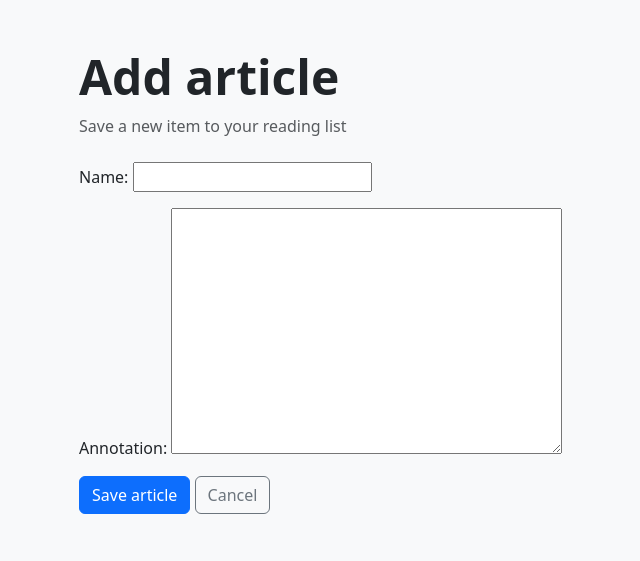
After one commit to Maria-Friess/devops-project-1, a Django app: page /articles/add/ in a window 1280 px wide. The commit adds this page. Shown: the top 561 px of the page, without its empty margins (3-643 px from the left). Run offline with Django 5.2, Linux system fonts and the light colour scheme.

Commit message:
Create a Django ModelForm, a view, a URL route (e.g., /books/add/), and an HTML template with a form to create a new Book record. Include CSRF protection and redirect to the book list (or detail page) after a successful submission.

```diff
--- /dev/null
+++ b/library/forms.py
@@ -0,0 +1,9 @@
+from django import forms
+
+from library.models import Book
+
+
+class BookForm(forms.ModelForm):
+    class Meta:
+        model = Book
+        fields = ["name", "annotation"]
--- /dev/null
+++ b/library/templates/library/article_form.html
@@ -0,0 +1,23 @@
+<!doctype html>
+<html lang="en">
+<head>
+    <meta charset="utf-8">
+    <meta name="viewport" content="width=device-width, initial-scale=1">
+    <title>Add article</title>
+    <link href="https://cdn.jsdelivr.net/npm/bootstrap@5.3.3/dist/css/bootstrap.min.css" rel="stylesheet">
+</head>
+<body class="bg-light">
+    <main class="container py-5">
+        <header class="mb-4">
+            <h1 class="display-5 fw-semibold mb-2">Add article</h1>
+            <p class="text-body-secondary mb-0">Save a new item to your reading list</p>
+        </header>
+        <form method="post">
+            {% csrf_token %}
+            {{ form.as_p }}
+            <button class="btn btn-primary" type="submit">Save article</button>
+            <a class="btn btn-outline-secondary" href="{% url 'article-list' %}">Cancel</a>
+        </form>
+    </main>
+</body>
+</html>
--- a/library/templates/library/article_list.html
+++ b/library/templates/library/article_list.html
@@ -11,6 +11,7 @@
         <header class="mb-4">
             <h1 class="display-5 fw-semibold mb-2">Articles</h1>
             <p class="text-body-secondary mb-0">Your saved reading list</p>
+            <a class="btn btn-primary mt-3" href="{% url 'article-create' %}">Add article</a>
         </header>
         {% if articles %}
             <ul class="row row-cols-1 row-cols-md-2 row-cols-lg-3 g-4 list-unstyled">
--- a/library/views.py
+++ b/library/views.py
@@ -1,14 +1,27 @@
-from django.shortcuts import render
+from django.shortcuts import redirect, render
 from rest_framework import status
 from rest_framework.response import Response
 from rest_framework.viewsets import ModelViewSet
 
+from library.forms import BookForm
 from library.models import Book
 from library.serializers import BookSerializer
 
 
 def article_list(request):
     return render(request, "library/article_list.html", {"articles": Book.objects.all()})
+
+
+def article_create(request):
+    if request.method == "POST":
+        form = BookForm(request.POST)
+        if form.is_valid():
+            form.save()
+            return redirect("article-list")
+    else:
+        form = BookForm()
+
+    return render(request, "library/article_form.html", {"form": form})
 
 
 class BookViewSet(ModelViewSet):
--- a/little_app_for_metrics/urls.py
+++ b/little_app_for_metrics/urls.py
@@ -18,7 +18,7 @@ from django.contrib import admin
 from django.urls import path
 from rest_framework.routers import SimpleRouter
 
-from library.views import BookViewSet, article_list
+from library.views import BookViewSet, article_create, article_list
 
 
 router = SimpleRouter()
@@ -28,6 +28,7 @@ router.register(r'book', BookViewSet)
 urlpatterns = [
     path('admin/', admin.site.urls),
     path('articles/', article_list, name='article-list'),
+    path('articles/add/', article_create, name='article-create'),
 ]
 
 urlpatterns += router.urls
```
Also changed, not shown: library/tests.py (+19 -0 lines).
